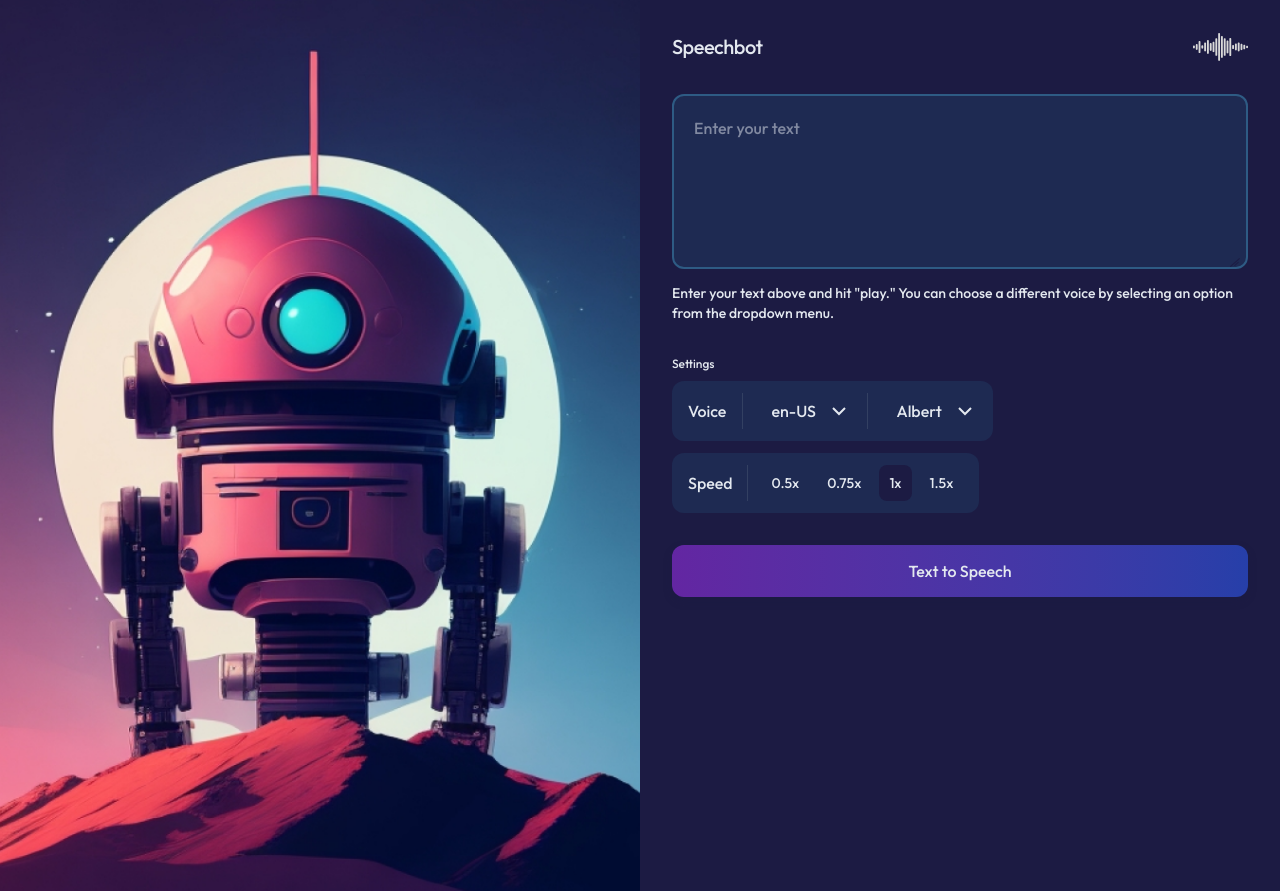
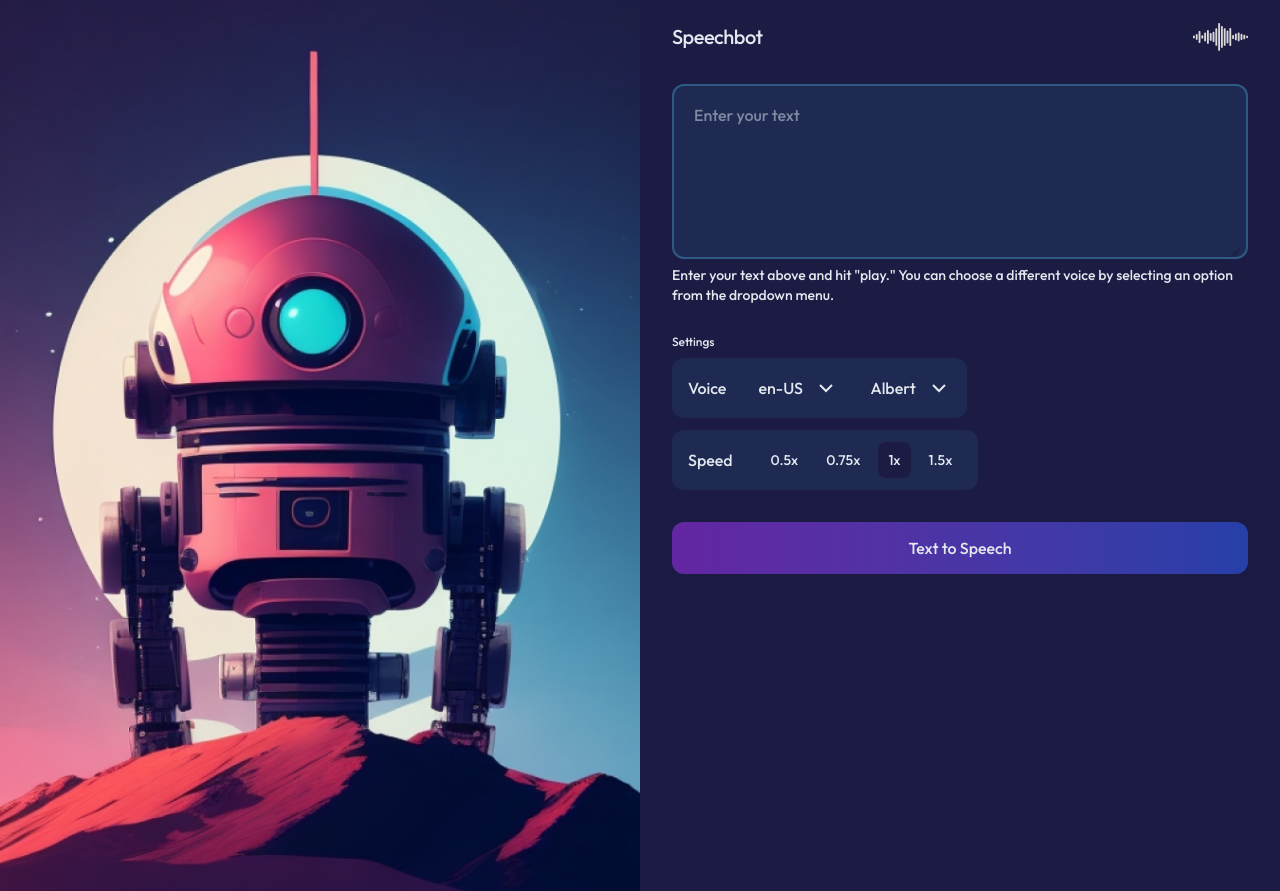
Before and after one commit to thateflondon/speechbot, a Next.js app: page / in a window 1280 px wide. Built offline with nearby package versions, Linux system fonts and the light colour scheme.

Commit message:
update(components): add padding-top to textarea

```diff
--- a/app/components/TextArea.tsx
+++ b/app/components/TextArea.tsx
@@ -16,7 +16,7 @@ export default function TextArea({
       value={value}
       onChange={(e) => onChange(e.target.value)}
       placeholder={placeholder}
-      className={`w-full h-[175px] bg-[var(--color-dark-secondary)] border-2 border-[var(--color-accent)] rounded-xl p-5 text-[var(--color-light)] font-medium resize-none focus:outline-none focus:border-[var(--color-primary)] ${className}`}
+      className={`w-full h-[175px] bg-[var(--color-dark-secondary)] border-2 border-[var(--color-accent)] rounded-xl p-5 pt-[17px] text-[var(--color-light)] font-medium resize-none focus:outline-none focus:border-[var(--color-primary)] ${className}`}
     />
   );
 }
--- a/app/page.tsx
+++ b/app/page.tsx
@@ -32,9 +32,9 @@ export default function Home() {
       </div>
 
       {/* Right Side - Content starts at 50% + 32px */}
-      <div className="absolute left-[calc(50%+32px)] right-8 top-8 flex flex-col gap-8">
+      <div className="absolute left-[calc(50%+32px)] right-8 top-[9px] flex flex-col gap-8">
         {/* Header */}
-        <div className="flex items-center justify-between">
+        <div className="flex items-center justify-between mt-[13px]">
           <h1 className="text-logo text-[var(--color-light)] font-medium tracking-tight">
             Speechbot
           </h1>
@@ -44,7 +44,7 @@ export default function Home() {
         </div>
 
         {/* Text Input Section */}
-        <div className="flex flex-col gap-2">
+        <div className="flex flex-col">
           <div className="relative">
             <TextArea value={text} onChange={setText} placeholder="Enter your text" />
             <div className="absolute bottom-2 right-2">
@@ -61,14 +61,14 @@ export default function Home() {
         </div>
 
         {/* Settings Section */}
-        <div className="flex flex-col gap-2">
-          <p className="text-small text-[var(--color-light)] font-medium">
+        <div className="flex flex-col gap-[7px]">
+          <p className="text-small text-[var(--color-light)] font-medium relative mt-[-4px]">
             Settings
           </p>
 
           <div className="flex flex-wrap gap-3 items-start">
             {/* Voice Settings */}
-            <div className="bg-[var(--color-dark-secondary)] rounded-xl px-4 py-3 inline-flex items-center gap-4">
+            <div className="bg-[var(--color-dark-secondary)] rounded-xl px-4 py-3 inline-flex items-center gap-4 max-w-[295px] w-full">
               <span className="text-[var(--color-light)] font-medium text-base">
                 Voice
               </span>
@@ -76,6 +76,7 @@ export default function Home() {
               <div className="h-9 w-px bg-[var(--color-muted)] opacity-30" />
 
               <Dropdown
+                className="gap-[0]"
                 value={language}
                 onChange={setLanguage}
                 options={languages}
@@ -85,6 +86,7 @@ export default function Home() {
               <div className="h-9 w-px bg-[var(--color-muted)] opacity-30" />
 
               <Dropdown
+                className="gap-[0]"
                 value={voice}
                 onChange={setVoice}
                 options={voices}
@@ -93,7 +95,7 @@ export default function Home() {
             </div>
 
             {/* Speed Settings */}
-            <div className="bg-[var(--color-dark-secondary)] rounded-xl px-4 py-3 inline-flex items-center gap-3.5">
+            <div className="bg-[var(--color-dark-secondary)] rounded-xl px-4 py-3 inline-flex items-center gap-3.5 max-w-[306px] w-full">
               <span className="text-[var(--color-light)] font-medium text-base">
                 Speed
               </span>
```
